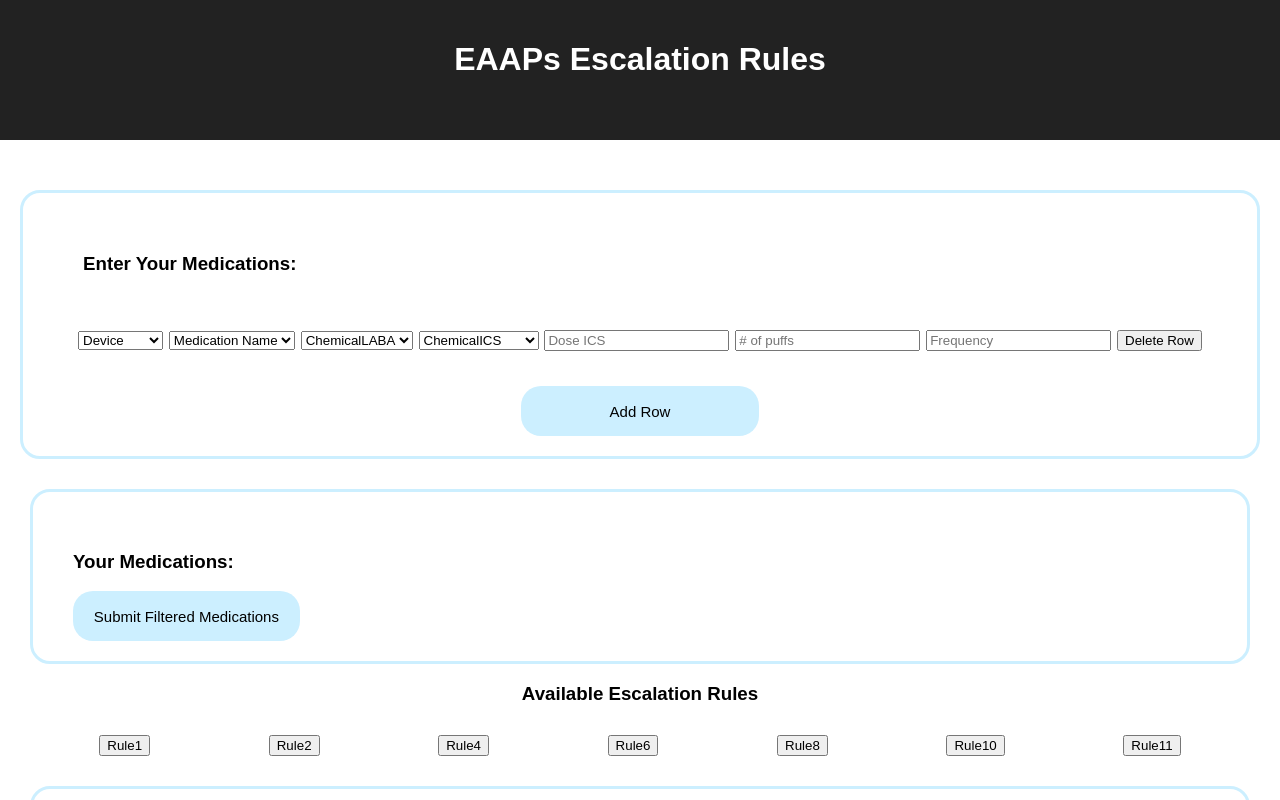
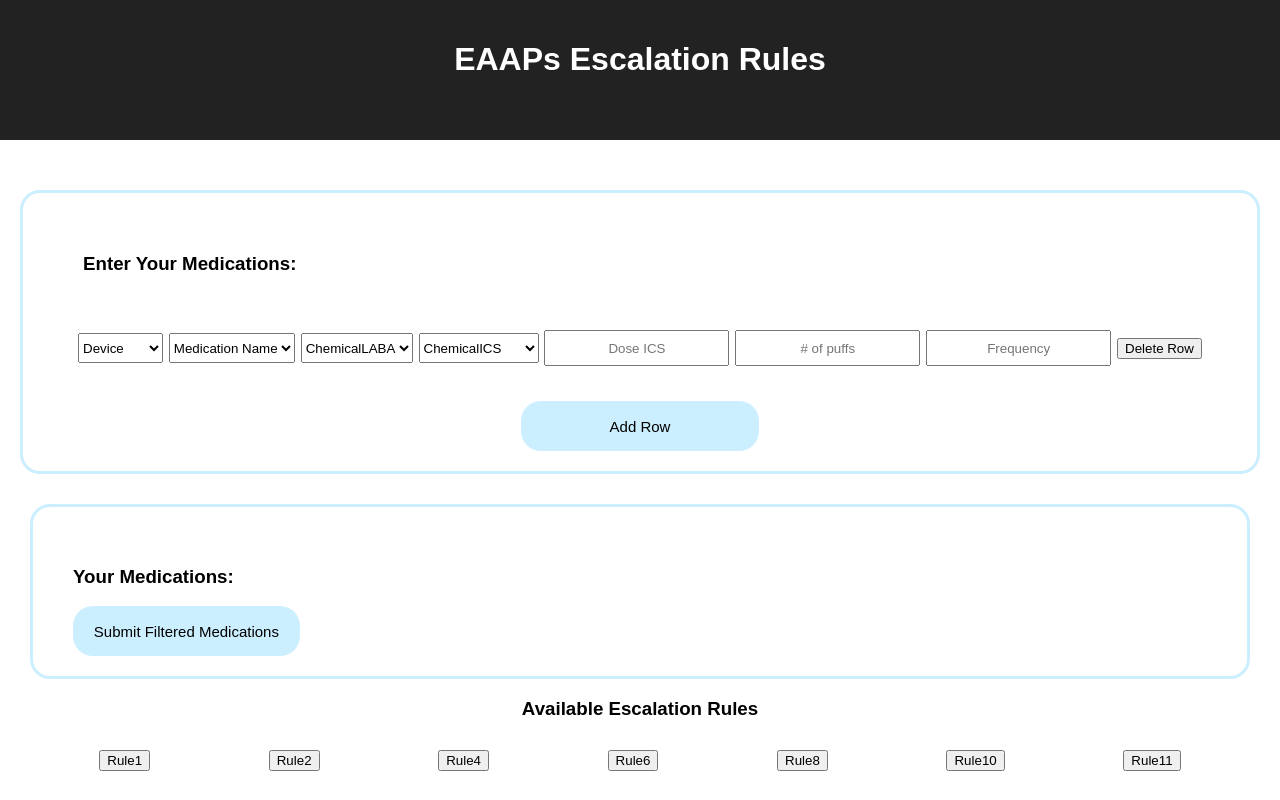
Before and after one commit to qoc-shirley/EAAPS-Rules, a React (Create React App) app: page / in a window 1280 px wide. Both pictures are taken after a click on the button "Add Row". Shown: the top 800 px of the page. Built offline with nearby package versions, Linux system fonts and the light colour scheme.

Commit message:
edited styling for rows of medication table

```diff
--- a/src/Components/InputField/styles.css
+++ b/src/Components/InputField/styles.css
@@ -0,0 +1,4 @@
+.field .field__main input {
+    height: 30px;
+    text-align: center;
+}
--- a/src/Components/MedicationTable/styles.css
+++ b/src/Components/MedicationTable/styles.css
@@ -6,9 +6,6 @@
 }
 
 .medication-table .header {
-     /*background: #ccc;
-     margin: 20px 20px 20px 20px;
-     padding: 5px;*/
     text-align: left;
     margin: 40px;
  }
@@ -29,17 +26,7 @@
     box-shadow: 0 5px 5px 0 rgba(0,0,0,0.24),0 8px 8px 0 rgba(0,0,0,0.19);
 }
 
-/*.medication-table .header .row {
-    margin: 20px 20px 20px 20px;
-
-}*/
-
-.medication-table .header ul {
-    padding: 0;
-}
-
 .medication-table .main ul .row{
-    /*background: #e2e2e2;*/
     margin: 20px 20px 20px 20px;
     display: flex;
     justify-content: space-between;
@@ -47,6 +34,10 @@
     padding: 15px;
 }
 
+.medication-table .main ul .row select{
+    height: 30px;
+}
+
 .medication-table .main ul {
     padding: 0;
 }
```
Also changed, not shown: src/Components/MedicationTable/MedicationTable.jsx (+0 -7 lines).
